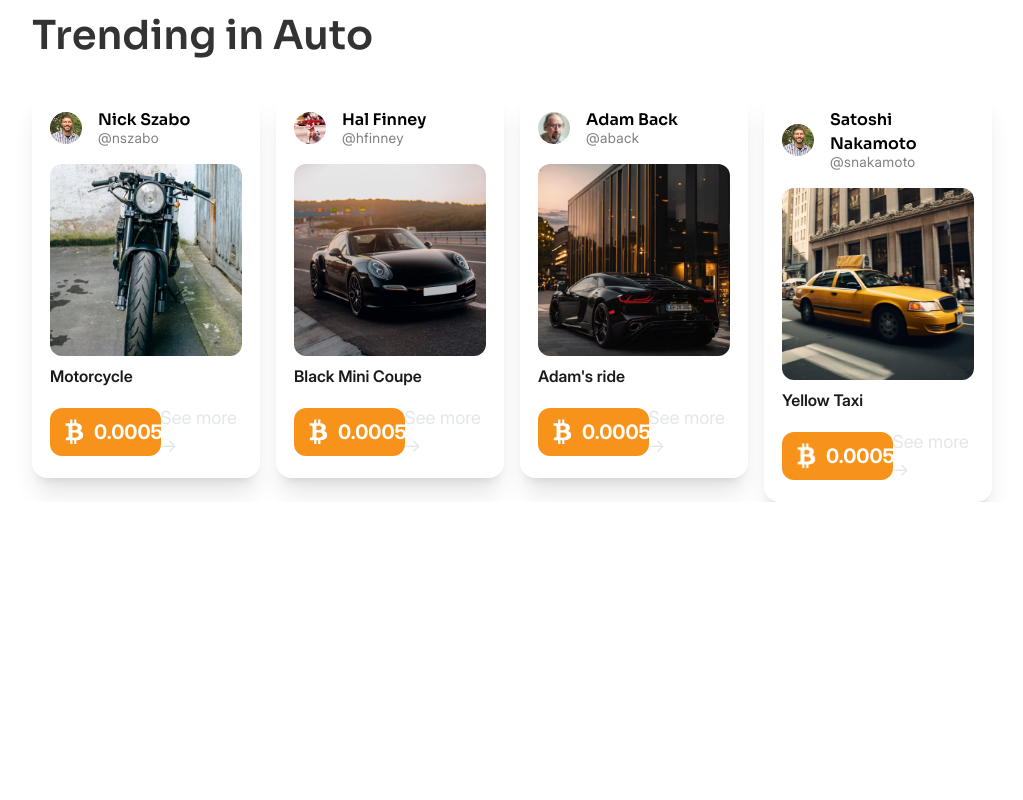
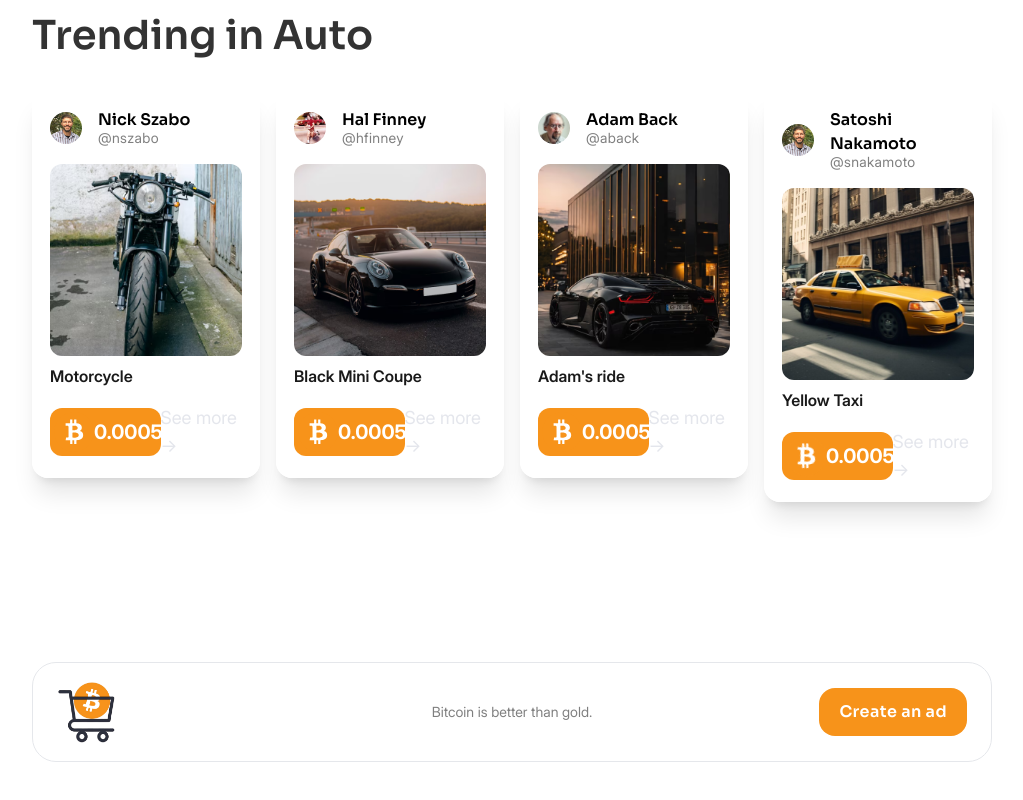
Before and after one commit to martins87/bitcoin-free-market, a Next.js app: page / in a window 1280 px wide. Shown: the part 1626-2426 px from the top of the page, without its empty margins (128-1151 px from the left). Before the commit the page ends 2128 px from the top, so only its background shows below. Built offline with nearby package versions, Linux system fonts and the light colour scheme; no server answers.

Commit message:
add footer

```diff
--- /dev/null
+++ b/app/components/Footer/index.tsx
@@ -0,0 +1,23 @@
+import Container from "../ui/Container";
+import Logo from "../Logo";
+import Button from "../ui/Button";
+
+const Footer = () => {
+  return (
+    <Container>
+      <footer className="relative w-full h-[100px] mt-40 mb-10 flex items-center justify-center border border-searchbar_border rounded-3xl">
+        <div className="absolute left-6">
+          <Logo />
+        </div>
+        <span className="hidden md:flex font-[family-name:var(--font-inter)] text-sm text-black/50">
+          Bitcoin is better than gold.
+        </span>
+        <div className="absolute right-6 flex gap-x-6">
+          <Button label="Create an ad" primary />
+        </div>
+      </footer>
+    </Container>
+  );
+};
+
+export default Footer;
--- a/app/layout.tsx
+++ b/app/layout.tsx
@@ -3,6 +3,7 @@ import localFont from "next/font/local";
 
 import Navbar from "./components/Navbar";
 import AuthSessionProvider from "./components/AuthSessionProvider";
+import Footer from "./components/Footer";
 import "./globals.css";
 
 const sora = localFont({
@@ -49,6 +50,7 @@ export default function RootLayout({
         <body className={`${sora.variable} ${inter.variable} antialiased`}>
           <Navbar />
           {children}
+          <Footer />
         </body>
       </html>
     </AuthSessionProvider>
```
